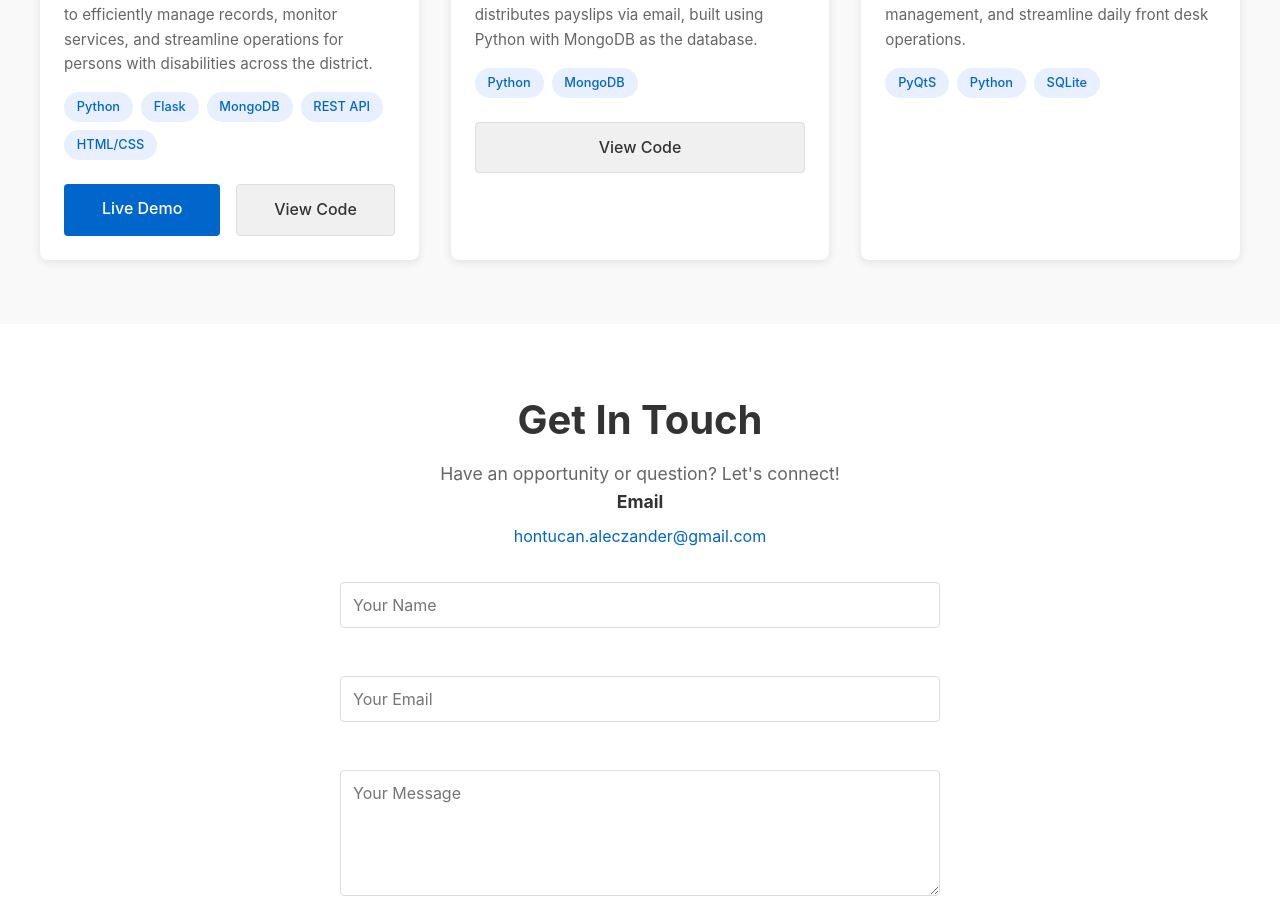
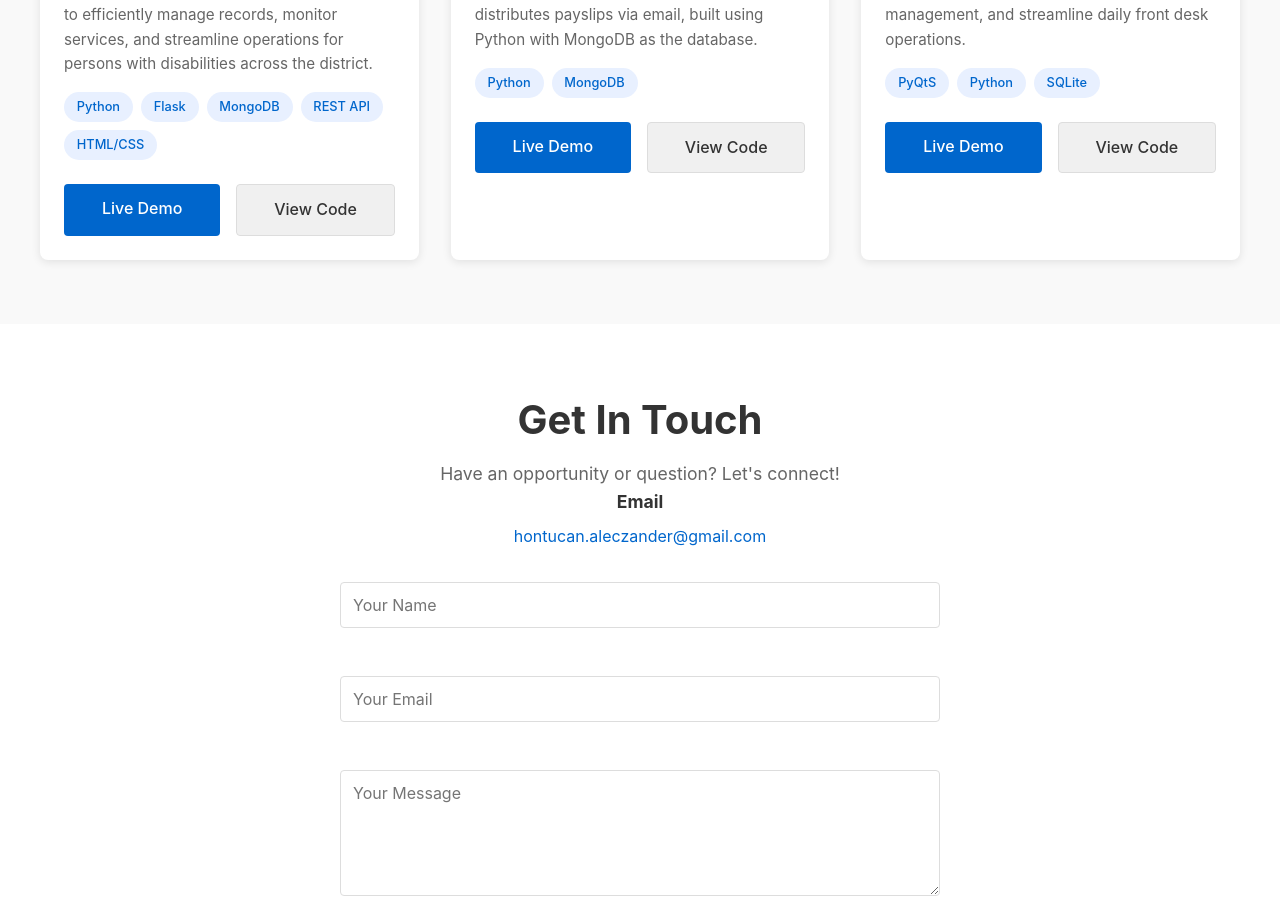
Before and after one commit to Khynx/myportfolio, a React (Create React App) app: page / in a window 1280 px wide. Shown: the part 1380-2299 px from the top of the page. Built offline with nearby package versions, Linux system fonts and the light colour scheme.

Commit message:
Fix: Hide unavailable project demo/code buttons

```diff
--- a/src/components/ProjectCard.js
+++ b/src/components/ProjectCard.js
@@ -16,16 +16,12 @@ export default function ProjectCard({ project }) {
         </div>
 
         <div className="project-links">
-          {project.liveUrl && project.liveUrl !== "#" && (
           <a href={project.liveUrl} target="_blank" rel="noopener noreferrer" className="btn btn-primary">
             Live Demo
           </a>
-          )}
-          {project.githubUrl && project.githubUrl !== "#" && (
           <a href={project.githubUrl} target="_blank" rel="noopener noreferrer" className="btn btn-secondary">
             View Code
           </a>
-          )}
         </div>
       </div>
     </div>
```
Lines whose indentation alone changed are shown as unchanged.
